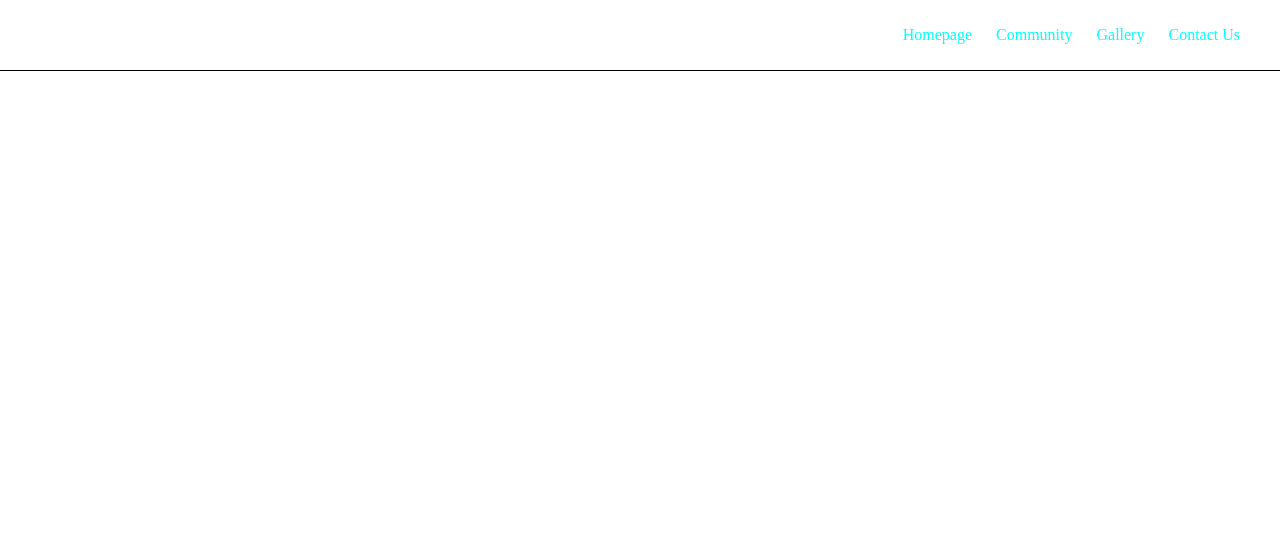
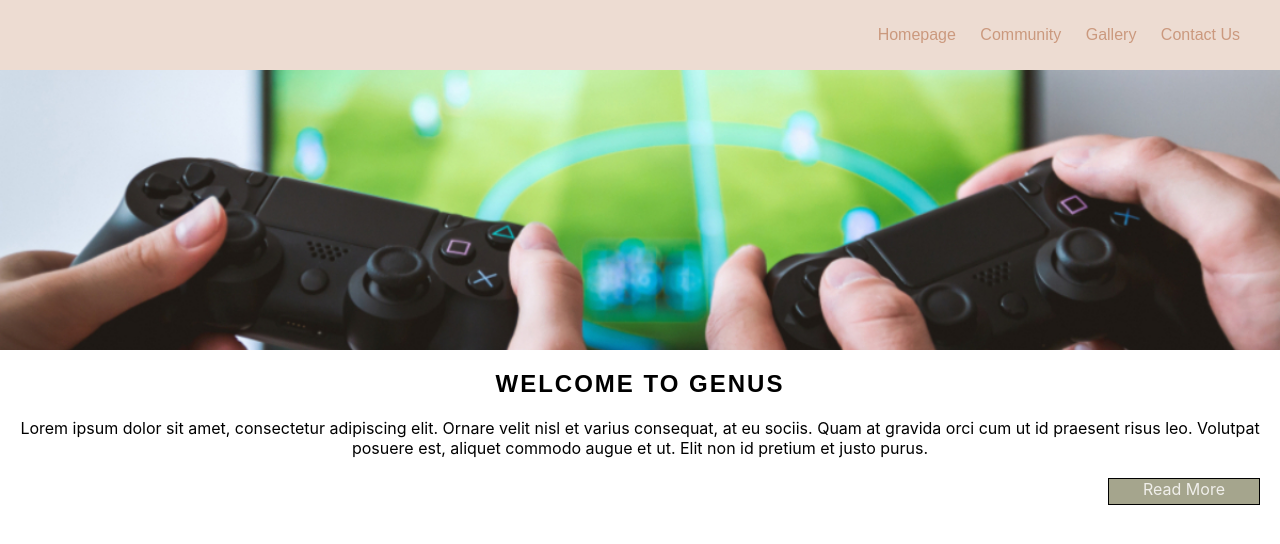
Before and after one commit to mflaviusm/GENUS, a plain HTML site: page index.html in a window 1280 px wide. Drawn offline with Linux system fonts and the light colour scheme; a web font is replaced by a local one.

Commit message:
Start work on main structure and add some style to it

```diff
--- a/assets/css/style.css
+++ b/assets/css/style.css
@@ -5,11 +5,17 @@
    border: none;
 }
 
+body {
+   font-family: KoHo,sans-serif;
+}
+
 .nav-bar {
-   border-bottom: 1px solid #000000;
    text-align: right;
    height: 70px;
    line-height: 70px;
+   position: fixed;
+   width: 100%;
+   background-color: #EDDCD2;
 }
 .menu {
    margin: 0 30px 0 0;
@@ -17,10 +23,11 @@
 
 .menu a {
    text-decoration: none;
-   color: aqua;
+   color: #CB997E;
    margin: 0 10px;
    line-height: 70px;
    clear: right;
+   background-color: #EDDCD2;
 }
 
 label {
@@ -34,6 +41,47 @@ label {
 
 #toggle {
    display: none;
+}
+
+.hero {
+   background: url(../images/shutterstock_image\ \(1\).jpg) no-repeat center center;
+   width: 100%;
+   height: 350px;
+   overflow: hidden;
+   background-size: cover;
+}
+
+.content {
+   width: 100%;
+   text-align: center;
+
+}
+
+.content h2 {
+   letter-spacing: 2px;
+   text-transform: uppercase;
+   padding-top: 20px;
+}
+
+.content p {
+   font-family: Inter, sans-serif;
+   padding: 20px 0 20px 0;
+}
+
+.button {
+   border: 1px solid black;
+   background-color: #A5A58D;
+   width: 150px;
+   height: 25px;
+   float: right;
+   margin-right: 20px;
+   text-align: center;
+}
+
+.button a {
+   font-family: Inter, sans-serif;
+   text-decoration: none;
+   color: #F0EFEB;
 }
 
 
@@ -54,7 +102,6 @@ label {
 
    .menu a {
       display: block;
-      border-bottom: 1px solid #000000;
       margin: 0;
    }
 
--- a/index.html
+++ b/index.html
@@ -22,6 +22,20 @@
             </nav>
         </div>
     </header>
+    <div class="hero">
+    </div>
+    <div class="container">
+        <section>
+            <div class="content">
+                <h2>Welcome to GENUS</h1>
+                <p>Lorem ipsum dolor sit amet, consectetur adipiscing elit. Ornare velit nisl et varius consequat, at eu sociis. Quam at gravida orci cum ut id praesent risus leo. Volutpat posuere est, aliquet commodo augue et ut. Elit non id pretium et justo purus.</p>
+            </div>
+        </section>
+    </div>
+    <div class="button">
+        <a href="#" role="button">Read More</a>
+    </div>
+
     <script src="https://kit.fontawesome.com/822d6c42a6.js" crossorigin="anonymous"></script>
 </body>
 </html>
```
Also changed, not shown: assets/images/shutterstock_image (1).jpg (added), 1 other file.
